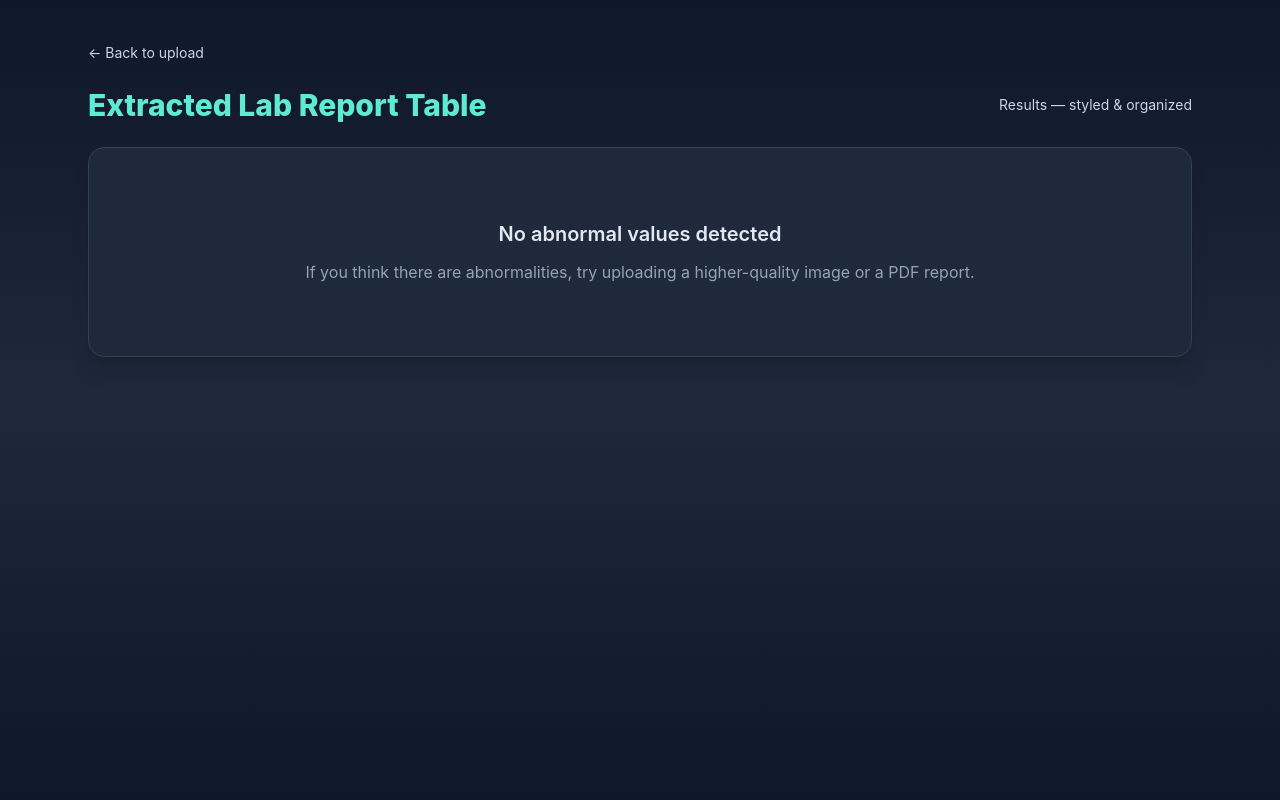
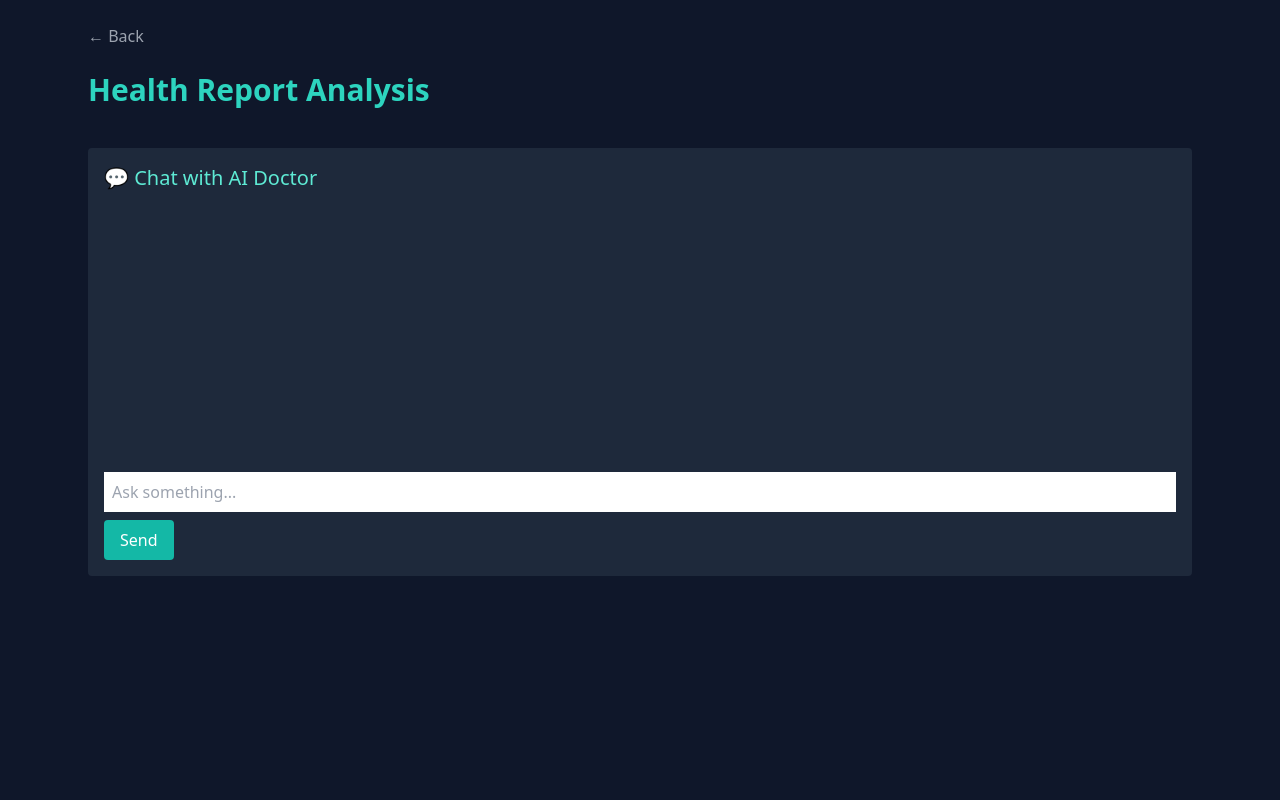
Before and after one commit to Tahirreshi/AI-Health-Insights, a Flask app: template templates/result.html in a window 1280 px wide. Run offline with Flask 3, Linux system fonts and the light colour scheme; the template is opened without the code that fills it, so the values that code supplies are empty; some libraries are stand-ins or nearby versions.

Commit message:
Upgrade: AI-based lab report analysis + doctor chat + removed old parsing system

```diff
--- a/app.py
+++ b/app.py
@@ -1,69 +1,68 @@
+from flask import Flask, render_template, request, session, jsonify
 import os
-from flask import Flask, render_template, request, jsonify
-from werkzeug.utils import secure_filename
+import json
+import re
 
-from utils.ocr_handler import extract_text_from_image
-from utils.pdf_handler import extract_text_from_pdf
-from utils.table_formatter import extract_table, convert_to_table, filter_abnormal
-from utils.groq_ai import get_health_advice, get_health_tip
+from utils.ocr_handler import extract_text
+from utils.groq_ai import analyze_report, chat_with_doctor
 
 app = Flask(__name__)
-app.config['UPLOAD_FOLDER'] = "uploads"
-os.makedirs(app.config['UPLOAD_FOLDER'], exist_ok=True)
+app.secret_key = "secret123"
 
-IMG_EXTENSIONS = ('.png', '.jpg', '.jpeg', '.jfif', '.webp')
+UPLOAD_FOLDER = "uploads"
+app.config["UPLOAD_FOLDER"] = UPLOAD_FOLDER
 
 
 @app.route("/")
 def home():
-    tip = get_health_tip() or "Stay healthy and hydrated!"
-    return render_template("index.html", tip=tip)
-
-
-@app.route("/get-tip")
-def get_tip():
-    tip = get_health_tip() or "Move your body today — even gentle stretching helps."
-    return jsonify({"tip": tip})
+    return render_template("index.html")
 
 
 @app.route("/analyze", methods=["POST"])
 def analyze():
-    uploaded = request.files.get('file')
-    if not uploaded:
-        return "No file uploaded", 400
+    file = request.files["file"]
 
-    # Save file
-    filename = secure_filename(uploaded.filename)
-    filepath = os.path.join(app.config['UPLOAD_FOLDER'], filename)
-    uploaded.save(filepath)
+    if not file:
+        return "No file uploaded"
 
-    mime = (uploaded.mimetype or "").lower()
-    ext = os.path.splitext(filename)[1].lower()
+    filepath = os.path.join(app.config["UPLOAD_FOLDER"], file.filename)
+    file.save(filepath)
 
     # Extract text
-    if mime.startswith("image/") or ext in IMG_EXTENSIONS:
-        text_data = extract_text_from_image(filepath)
-    elif mime == "application/pdf" or ext == ".pdf":
-        text_data = extract_text_from_pdf(filepath)
-    else:
-        text_data = f"Unsupported file format: {mime} / {ext}"
+    extracted_text = extract_text(filepath)
+    print("TEXT:\n", extracted_text)
 
-    # AI advice
-    advice = get_health_advice(text_data)
+    # Save for chat
+    session["report_text"] = extracted_text
 
-    # Table extraction
-    rows = extract_table(text_data)
-    table = convert_to_table(rows)
-    abnormal_table = filter_abnormal(table)
+    # AI Analysis
+    ai_result = analyze_report(extracted_text)
+    print("AI RAW:\n", ai_result)
 
-    final_table = abnormal_table if abnormal_table else []
+    # Extract JSON safely
+    try:
+        json_text = re.search(r"\{.*\}", ai_result, re.DOTALL)
+        data = json.loads(json_text.group())
+    except:
+        return "AI response parsing failed"
 
-    return render_template(
-        "result.html",
-        extracted=text_data,
-        table=final_table,
-        advice=advice
-    )
+    table = data.get("parameters", [])
+    advice = data.get("advice", "")
+
+    return render_template("result.html", table=table, advice=advice)
+
+
+@app.route("/chat", methods=["POST"])
+def chat():
+    question = request.form["question"]
+    report_text = session.get("report_text", "")
+
+    if not report_text:
+        return jsonify({"response": "Upload report first."})
+
+    reply = chat_with_doctor(report_text, question)
+
+    return jsonify({"response": reply})
 
 
 if __name__ == "__main__":
--- a/templates/result.html
+++ b/templates/result.html
@@ -3,84 +3,90 @@
 <head>
   <meta charset="utf-8" />
   <title>Health Analysis Result</title>
-  <meta name="viewport" content="width=device-width,initial-scale=1" />
   <script src="https://cdn.tailwindcss.com"></script>
-  <link rel="stylesheet" href="{{ url_for('static', filename='style.css') }}">
 </head>
-<body class="bg-gradient-to-b from-slate-900 via-slate-800 to-slate-900 min-h-screen text-gray-100">
 
-  <div class="max-w-6xl mx-auto px-6 py-10">
-    <a href="/" class="inline-block mb-6 text-sm text-slate-300 hover:underline">← Back to upload</a>
+<body class="bg-slate-900 text-white">
 
-    <header class="flex items-center justify-between mb-6">
-      <h1 class="text-3xl font-extrabold text-teal-300">Extracted Lab Report Table</h1>
-      <div class="text-sm text-slate-300">Results — styled & organized</div>
-    </header>
+<div class="max-w-6xl mx-auto p-6">
 
-    <section class="bg-slate-800 rounded-2xl p-6 shadow-xl border border-slate-700">
-      {% if table and table|length > 0 %}
-        <div class="overflow-x-auto">
-          <table class="min-w-full border-collapse">
+  <a href="/" class="text-gray-400">← Back</a>
+
+  <h1 class="text-3xl font-bold text-teal-400 my-6">
+    Health Report Analysis
+  </h1>
+
+  <!-- TABLE -->
+  {% if table %}
+  <table class="w-full border">
     <thead>
-              <tr class="text-slate-300 text-left">
-                <th class="p-3">Parameter</th>
-                <th class="p-3">Value</th>
-                <th class="p-3">Unit</th>
-                <th class="p-3">Reference Range</th>
-                <th class="p-3">Flag</th>
+      <tr class="bg-slate-800">
+        <th class="p-2">Parameter</th>
+        <th class="p-2">Value</th>
+        <th class="p-2">Unit</th>
+        <th class="p-2">Reference</th>
+        <th class="p-2">Status</th>
       </tr>
     </thead>
+
     <tbody>
       {% for row in table %}
-                {% set param = row[0] %}
-                {% set value = row[1] %}
-                {% set unit = row[2] %}
-                {% set ref = row[3] %}
-                {% set flag = row[4] %}
-                <tr class="border-t border-slate-700 hover:bg-slate-900">
-                  <td class="p-3 align-top font-medium text-slate-200">{{ param }}</td>
-                  <td class="p-3 align-top text-slate-100">{{ value }}</td>
-                  <td class="p-3 align-top text-slate-300">{{ unit }}</td>
-                  <td class="p-3 align-top text-slate-300">{{ ref }}</td>
-                  <td class="p-3 align-top">
-                    {% if flag %}
-                      {% set f = flag|lower %}
-                      {% if 'h' in f or 'high' in f or '↑' in f %}
-                        <span class="inline-flex items-center gap-2 px-3 py-1 rounded-full bg-red-700 text-red-100 text-sm font-semibold shadow">
-                          <svg class="w-4 h-4" viewBox="0 0 24 24" fill="none"><path d="M12 5v14" stroke="currentColor" stroke-width="1.5" stroke-linecap="round"/><path d="M5 12h14" stroke="currentColor" stroke-width="1.5" stroke-linecap="round"/></svg>
-                          HIGH
-                        </span>
-                      {% elif 'l' in f or 'low' in f or '↓' in f %}
-                        <span class="inline-flex items-center gap-2 px-3 py-1 rounded-full bg-blue-800 text-blue-100 text-sm font-semibold shadow">
-                          <svg class="w-4 h-4" viewBox="0 0 24 24" fill="none"><path d="M12 19V5" stroke="currentColor" stroke-width="1.5" stroke-linecap="round"/><path d="M5 12h14" stroke="currentColor" stroke-width="1.5" stroke-linecap="round"/></svg>
-                          LOW
-                        </span>
+      <tr class="border-t">
+        <td class="p-2">{{ row.name }}</td>
+        <td class="p-2">{{ row.value }}</td>
+        <td class="p-2">{{ row.unit }}</td>
+        <td class="p-2">{{ row.reference }}</td>
+        <td class="p-2">
+          {% if row.status == "abnormal" %}
+            <span class="text-red-400">🔴 Abnormal</span>
           {% else %}
-                        <span class="inline-block px-3 py-1 rounded-full bg-slate-700 text-slate-200 text-sm">{{ flag }}</span>
-                      {% endif %}
-                    {% else %}
-                      <span class="text-slate-400 text-sm italic">—</span>
+            <span class="text-green-400">🟢 Normal</span>
           {% endif %}
         </td>
       </tr>
       {% endfor %}
     </tbody>
   </table>
+
+  <div class="mt-6">
+    <h2 class="text-xl text-teal-300">AI Advice</h2>
+    <p class="text-gray-300 mt-2">{{ advice }}</p>
+  </div>
+  {% endif %}
+
+  <!-- CHAT -->
+  <div class="mt-10 bg-slate-800 p-4 rounded">
+    <h2 class="text-xl text-teal-300 mb-3">💬 Chat with AI Doctor</h2>
+
+    <div id="chat-box" class="h-64 overflow-y-auto mb-3 text-sm"></div>
+
+    <input id="question" type="text" class="w-full p-2 text-black" placeholder="Ask something...">
+
+    <button onclick="sendMessage()" class="mt-2 bg-teal-500 px-4 py-2 rounded">
+      Send
+    </button>
   </div>
 
-        <div class="mt-6 p-4 bg-slate-900 rounded-lg border border-slate-700">
-          <h3 class="text-teal-300 font-semibold mb-2">AI Health Advice</h3>
-          <p class="text-slate-200 leading-relaxed">{{ advice }}</p>
 </div>
 
-      {% else %}
-        <div class="py-12 text-center">
-          <h3 class="text-xl font-semibold text-slate-200">No abnormal values detected</h3>
-          <p class="mt-3 text-slate-400">If you think there are abnormalities, try uploading a higher-quality image or a PDF report.</p>
-        </div>
-      {% endif %}
-    </section>
-  </div>
+<script>
+async function sendMessage() {
+  const q = document.getElementById("question").value;
+  const chatBox = document.getElementById("chat-box");
+
+  chatBox.innerHTML += `<div>You: ${q}</div>`;
+
+  const res = await fetch("/chat", {
+    method: "POST",
+    headers: {"Content-Type": "application/x-www-form-urlencoded"},
+    body: `question=${encodeURIComponent(q)}`
+  });
+
+  const data = await res.json();
+
+  chatBox.innerHTML += `<div>Doctor: ${data.response}</div>`;
+}
+</script>
 
 </body>
 </html>
```
Also changed, not shown: templates/index.html (+0 -91 lines), utils/groq_ai.py (+42 -39 lines), utils/ocr_handler.py (+23 -29 lines), utils/table_formatter.py (deleted, +0 -114 lines). Lines whose indentation alone changed are shown as unchanged.
